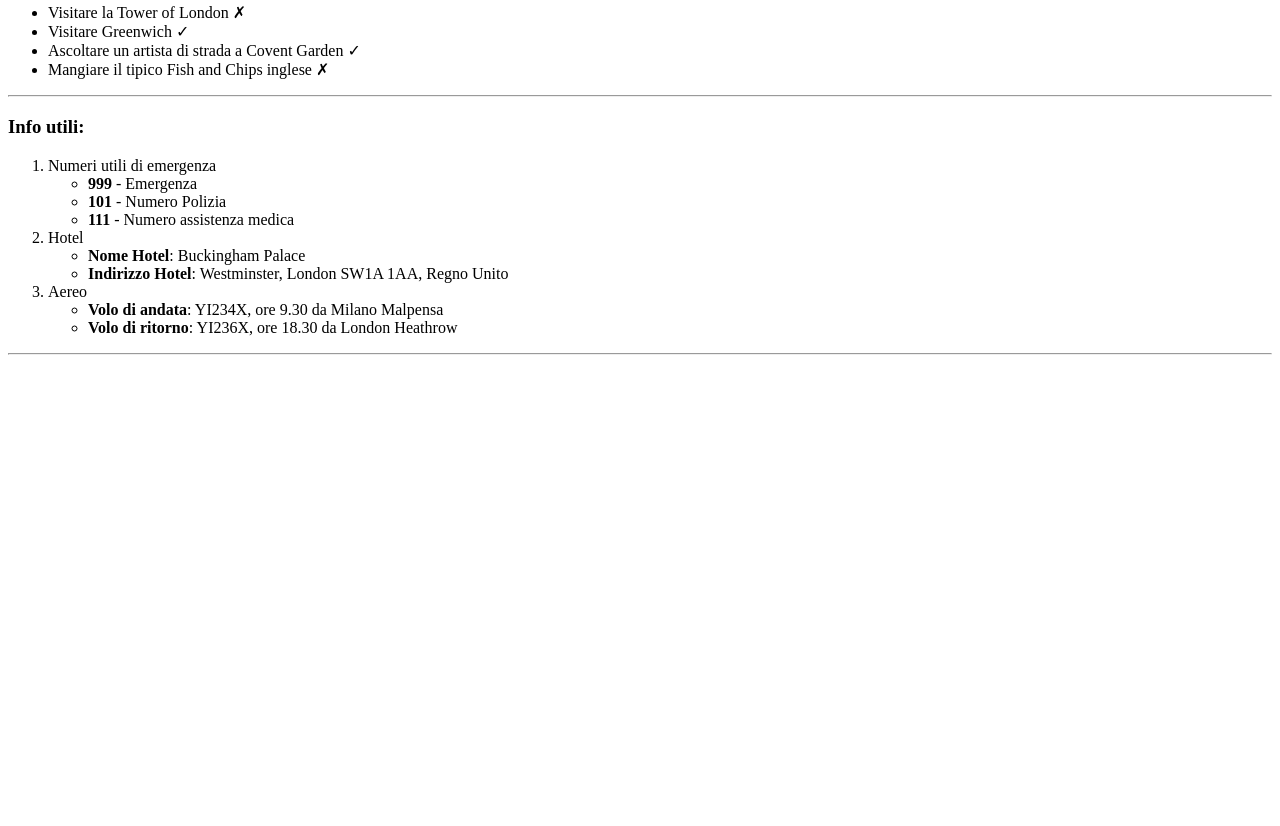
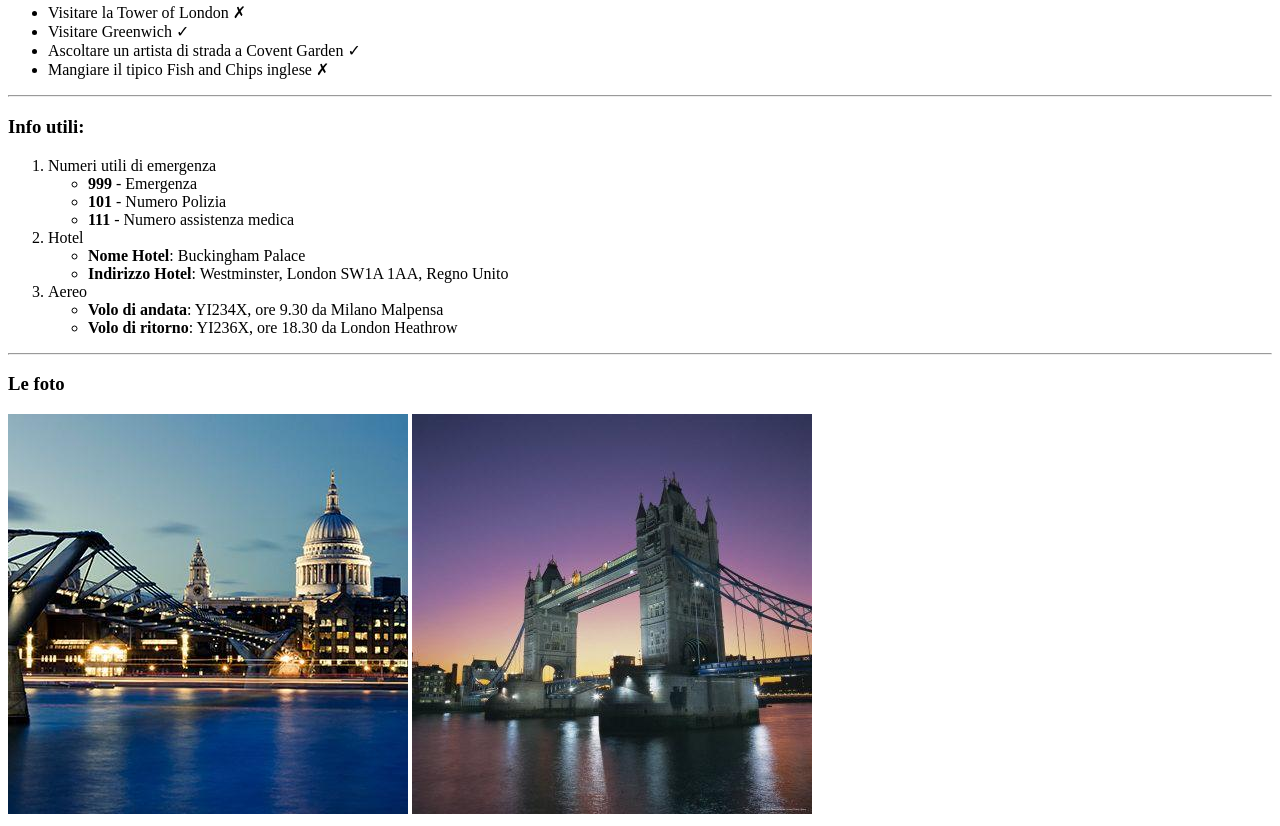
Before and after one commit to fabioadelfio/html-london-trip, a plain HTML site: page index.html in a window 1280 px wide. Shown: the part 939-1765 px from the top of the page. Before the commit the page ends 1302 px from the top, so only its background shows below. Drawn offline with Linux system fonts and the light colour scheme.

Commit message:
add other images

```diff
--- a/index.html
+++ b/index.html
@@ -110,5 +110,14 @@
 
     <hr />
 
+    <div>
+
+        <h3><strong>Le foto</strong></h3>
+
+        <img src="./img/london _3.jpg" alt="Millennium Bridge">
+        <img src="./img/london_4.jpg" alt="Tower Bridge">
+
+    </div>
+
 </body>
 </html>
```
